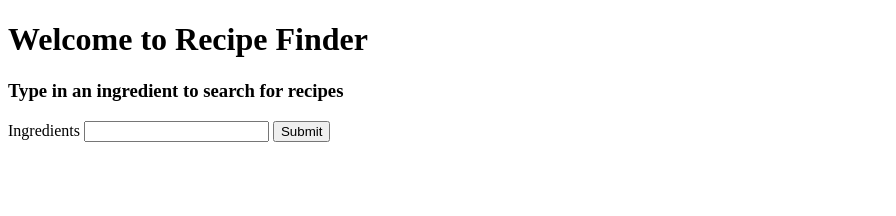
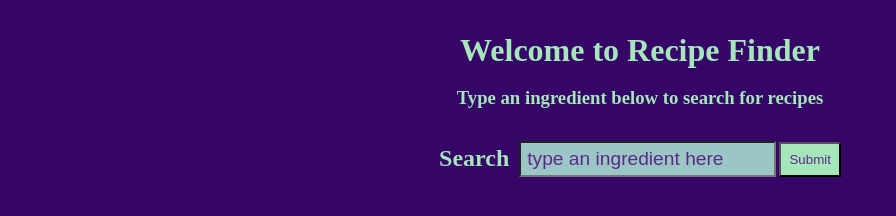
Before and after one commit to CobyPear/RecipeFinder, a plain HTML site: page index.html in a window 1280 px wide. Shown: the whole page, without its empty margins (0-896 px from the left). Drawn offline with Linux system fonts and the light colour scheme; files whose address does not match are found by name.

Commit message:
added some styling

```diff
--- a/Assets/JavaScript/script.js
+++ b/Assets/JavaScript/script.js
@@ -4,6 +4,8 @@ const recipeImg = document.createElement('img')
 const recipeTitle = document.createElement('h4')
 const recipeDiv = document.createElement('div')
 let results;
+// let recipes = JSON.parse(localStorage.getItem('recipes')) || [];
+// let userRecipes = JSON.parse(localStorage.getItem('recipes')) || []
 
 
 // EVENT LISTENERS
@@ -21,6 +23,13 @@ document.body.addEventListener('click', e => {
     }
 })
 
+ingredients.addEventListener('click', e => {
+    // e.preventDefault();
+    if (e.target.value === "type an ingredient here") {
+        ingredients.value = ""
+    }
+})
+
 
 // FUNCTIONS
 
@@ -32,6 +41,9 @@ function mapResults(data) {
         id: x.id,
 
     }))
+
+    // recipes.push(results)
+    // localStorageSet("recipes", recipes)
 }
 
 function displayResults(data) {
@@ -39,21 +51,22 @@ function displayResults(data) {
     section.innerHTML = ''
 
     for (let i = 0; i < data.length; i++) {
+            console.log("data[i]: ", data[i])
             // recipe title
             const title = recipeTitle.textContent = data[i].title
                 // recipe title h4 tag
-        const h4 = document.createElement('h4')
+            const h2 = document.createElement('h2')
                 // image
             const img = document.createElement('img')
                 // section tag from HTML
             img.setAttribute('src', data[i].image)
             img.setAttribute('alt', data[i].title)
-        h4.append(title)
+            h2.append(title)
             const button = document.createElement('button')
             button.textContent = 'View Recipe'
             button.classList = "viewBtn"
             button.id = data[i].id
-        section.append(h4)
+            section.append(h2)
             section.append(img)
             img.after(button)
 
@@ -62,9 +75,9 @@ function displayResults(data) {
 
 function displayRecipe(obj, id) {
 
-    const recipe = document.getElementsByClassName(id)
+    const recipeRes = document.getElementsByClassName(id)
         // prevents recipe from being rendered more than once
-    if (recipe.length) return
+    if (recipeRes.length) return
 
     const directions = obj.analyzedInstructions[0].steps.map(x => ({
             number: x.number,
@@ -98,8 +111,8 @@ function displayRecipe(obj, id) {
         const ingredients = directions[i].ingredients;
         const equipment = directions[i].equipment
 
-        ingredients.forEach(x=> h3.textContent = "Ingredients: " + x.name)
-        equipment.forEach(x=> h4.textContent = "Equipment: " + x.name)
+        ingredients.forEach(x => h3.textContent = "Ingredients: " + x.name)
+        equipment.forEach(x => h4.textContent = "Equipment: " + x.name)
 
         p.textContent = stepNumber + " . " + instructions
         div.append(h3, h4, p)
@@ -108,3 +121,9 @@ function displayRecipe(obj, id) {
     currentRec.after(div)
 
 }
+
+// function localStorageSet(name, value) {
+//     if (typeof localStorage !== 'undefined') {
+//         localStorage.setItem(name, JSON.stringify(value))
+//     }
+// }
--- /dev/null
+++ b/Assets/style.css
@@ -0,0 +1,54 @@
+:root {
+    --indigo: #360568;
+    --purple: #5b2a86;
+    --blue: #7785ac;
+    --opal: #9ac6c5;
+    --celadon: #a5e6ba
+}
+
+body {
+    background-color: var(--indigo);
+    color: var(--celadon)
+}
+/* Header */
+*,
+body,
+ :root {
+  padding: 0;
+  margin: 0;
+}
+
+header {
+  padding: 2rem 0;
+  display: flex;
+  flex-flow: column wrap;
+  align-items: center;
+  justify-content: center;
+}
+
+/* search bar */
+form {
+    display: flex;
+    flex-flow: row wrap;
+    align-items: center;
+    justify-content: center;
+}
+form > label {
+    font-weight: bold;
+    line-height: 1.2rem;
+    font-size: 1.5rem;
+    margin-right: .4rem;
+}
+form > input {
+    height: 2rem;
+    color: var(--purple);
+    font-size: 1.2rem;
+    margin: 0 .2rem;
+    padding-left: .4rem;
+    background-color: var(--opal);
+}
+form > button {
+    padding: .5rem;
+    color: var(--purple);
+    background-color: var(--celadon);
+}
--- a/index.html
+++ b/index.html
@@ -4,18 +4,20 @@
 <head>
     <meta charset="UTF-8">
     <meta name="viewport" content="width=device-width, initial-scale=1.0">
+    <link rel="stylesheet" href="./Assets/style.css">
     <title>Document</title>
 </head>
 
 <body>
     <header>
         <h1>Welcome to Recipe Finder</h1>
-        <h3>Type in an ingredient to search for recipes</h3>
+        </br>
+        <h3>Type an ingredient below to search for recipes</h3>
     </header>
 
     <form>
-        <label for="text">Ingredients</label>
-        <input type="text" id="ingredients">
+        <label for="text">Search</label>
+        <input type="text" id="ingredients" value="type an ingredient here">
         <button id="submit">Submit</button>
     </form>
 
```
Lines whose indentation alone changed are shown as unchanged.
